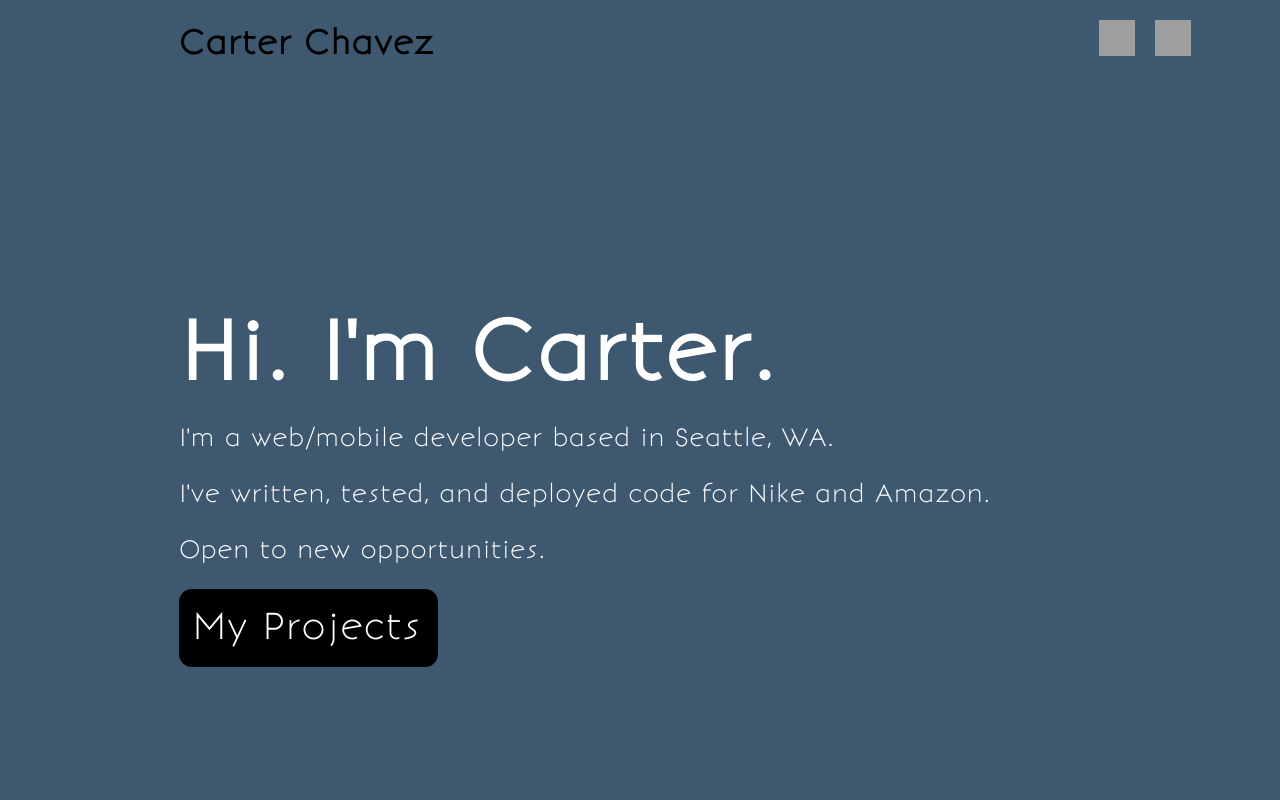
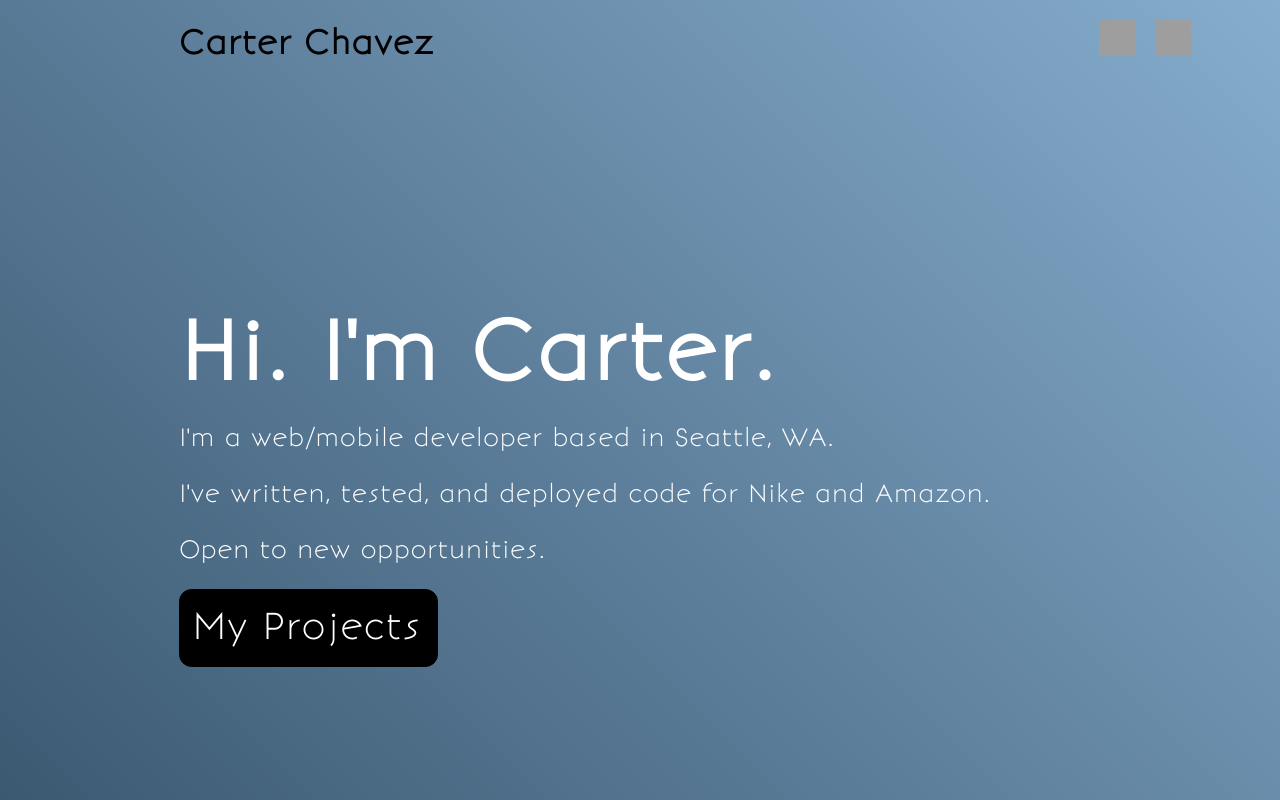
Before and after one commit to CaptainNemo7/CaptainNemo7.github.io, a Next.js app: page / in a window 1280 px wide. Shown: the top 800 px of the page. Built offline with nearby package versions, Linux system fonts and the light colour scheme; grey boxes are pictures that could not be loaded.

Commit message:
minor styling updates

```diff
--- a/styles/Home.module.css
+++ b/styles/Home.module.css
@@ -82,7 +82,7 @@
 }
 
 .code {
-  background: #fafafa;
+  /* background: #fafafa; */
   border-radius: 5px;
   padding: 0.75rem;
   font-size: 1.1rem;
--- a/styles/globals.css
+++ b/styles/globals.css
@@ -4,7 +4,7 @@ body {
   margin: 0;
   font-family: -apple-system, BlinkMacSystemFont, Segoe UI, Roboto, Oxygen,
     Ubuntu, Cantarell, Fira Sans, Droid Sans, Helvetica Neue, sans-serif;
-    background-color: rgb(62, 89, 111);
+    background-image: linear-gradient(45deg, #152d41, #86adce);
 }
 
 @font-face {
```
